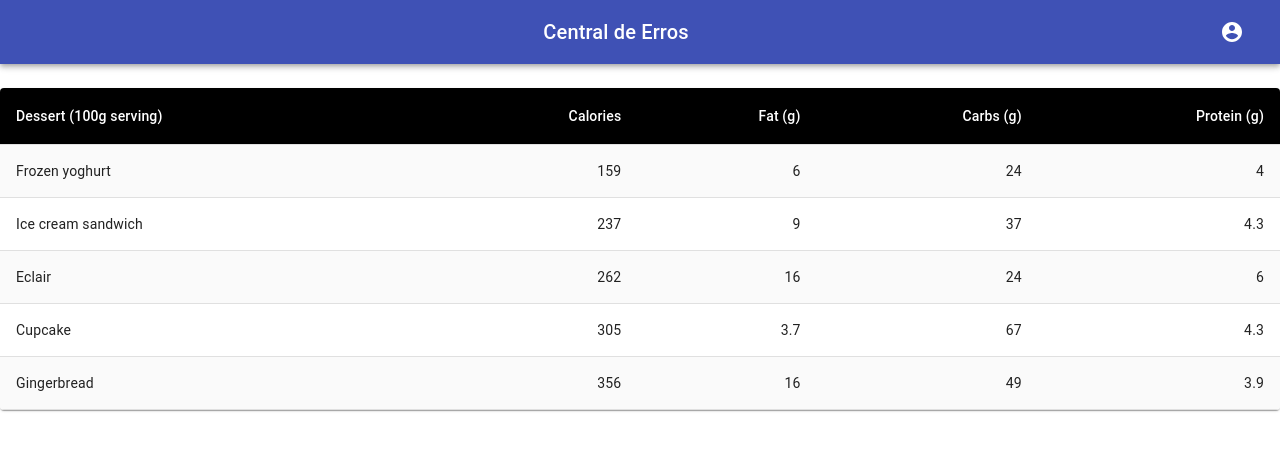
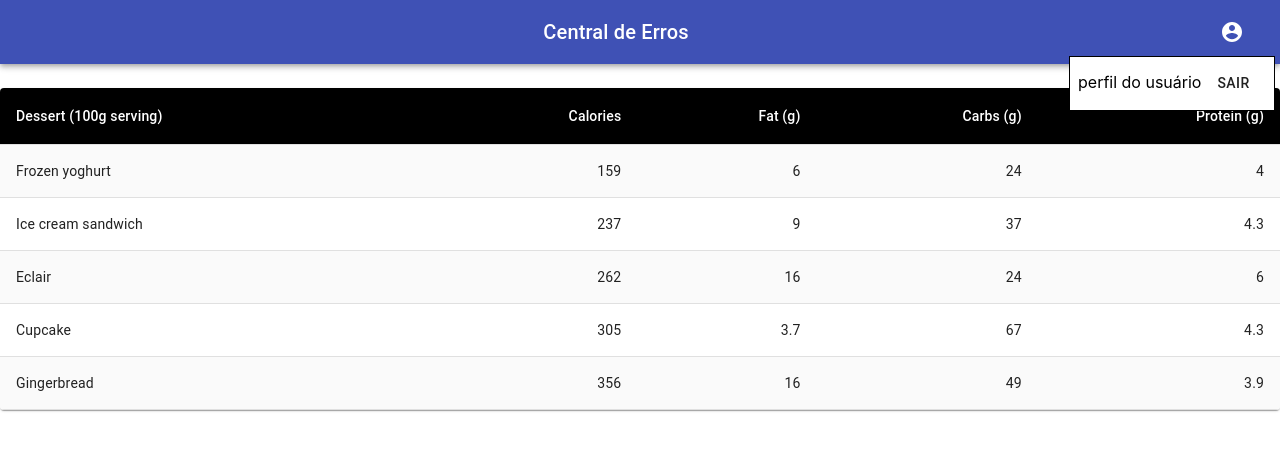
Before and after one commit to codenation-dev/squad-3-ad-react-softplan-1, a React (Create React App) app in the folder frontend/: page /list in a window 1280 px wide. Both pictures are taken after a click on the button "account of current user". Shown: the top 450 px of the page. Built offline with nearby package versions, Linux system fonts and the light colour scheme.

Commit message:
feat: criação do componente de perfil,alteração da route para minusculo, ajuste na chamada da lista para o perfil

```diff
--- a/frontend/src/components/List/index.js
+++ b/frontend/src/components/List/index.js
@@ -1,10 +1,11 @@
-import React from 'react';
+import React, { useState } from 'react';
 import { makeStyles } from '@material-ui/core/styles';
-import { IconButton,  Menu } from '@material-ui/core';
+import { IconButton } from '@material-ui/core';
 import { AccountCircle } from '@material-ui/icons';
 
 import Header from '../Header';
 import GridView from '../GridView';
+import Perfil from '../Perfil';
 
 const useStyles = makeStyles(theme => ({
   root: {
@@ -19,21 +20,14 @@ const useStyles = makeStyles(theme => ({
 }));
 
 export default function List() {
+
+  const [elRef, setElRef] = useState(null);
+
   const classes = useStyles();
-  const [auth, setAuth] = React.useState(true);
-  const [anchorEl, setAnchorEl] = React.useState(null);
-  const open = Boolean(anchorEl);
+  const auth = true;
 
-  const handleChange = event => {
-    setAuth(event.target.checked);
-  };
-
-  const handleMenu = event => {
-    setAnchorEl(event.currentTarget);
-  };
-
-  const handleClose = () => {
-    setAnchorEl(null);
+  const handlePerfil = event => {
+    setElRef(elRef ? null : event.currentTarget);
   };
 
   return (
@@ -45,13 +39,14 @@ export default function List() {
                 aria-label="account of current user"
                 aria-controls="menu-appbar"
                 aria-haspopup="true"
-                onClick={handleMenu}
+                onClick={handlePerfil}
                 color="inherit"
               >
-                <AccountCircle />
+              <AccountCircle />
               </IconButton>
             </div>
           )}
+          <Perfil elRef={elRef}> </Perfil>
       </Header>
       <GridView />
     </div>
--- /dev/null
+++ b/frontend/src/components/Perfil/index.js
@@ -0,0 +1,31 @@
+import React from 'react';
+import Popper from '@material-ui/core/Popper';
+import { makeStyles } from '@material-ui/core/styles';
+import Button from '@material-ui/core/Button';
+
+const useStyles = makeStyles(theme => ({
+    paper: {
+      border: '1px solid',
+      padding: theme.spacing(1),
+      backgroundColor: theme.palette.background.paper,
+    },
+  }));
+
+  const handleSair = event => {
+    console.log("sair");
+  };
+
+const Perfil = ({elRef}) => {
+    const classes = useStyles();
+    const show = Boolean(elRef);
+    const id = show ? 'simple-popper' : undefined;
+    return (
+        <Popper id={id} open={show} anchorEl={elRef} >
+            <div className={classes.paper}>
+                perfil do usuário
+                <Button size="small" aria-label="Sair"  onClick={handleSair} variant="secundary">Sair</Button>
+            </div>
+        </Popper >
+    );
+  };
+  export default Perfil;
--- a/frontend/src/components/Routes.js
+++ b/frontend/src/components/Routes.js
@@ -12,8 +12,8 @@ export default function Routes() {
         <Switch>
 
            <Route exact path="/" component={Login} />
-           <Route path="/Login" component={Login} />
-           <Route path="/List" component={List} />
+           <Route path="/login" component={Login} />
+           <Route path="/list" component={List} />
 
            <Route path="*" compoonent={() => <h1>404 Page Not Found</h1>} />
         </Switch>
```
